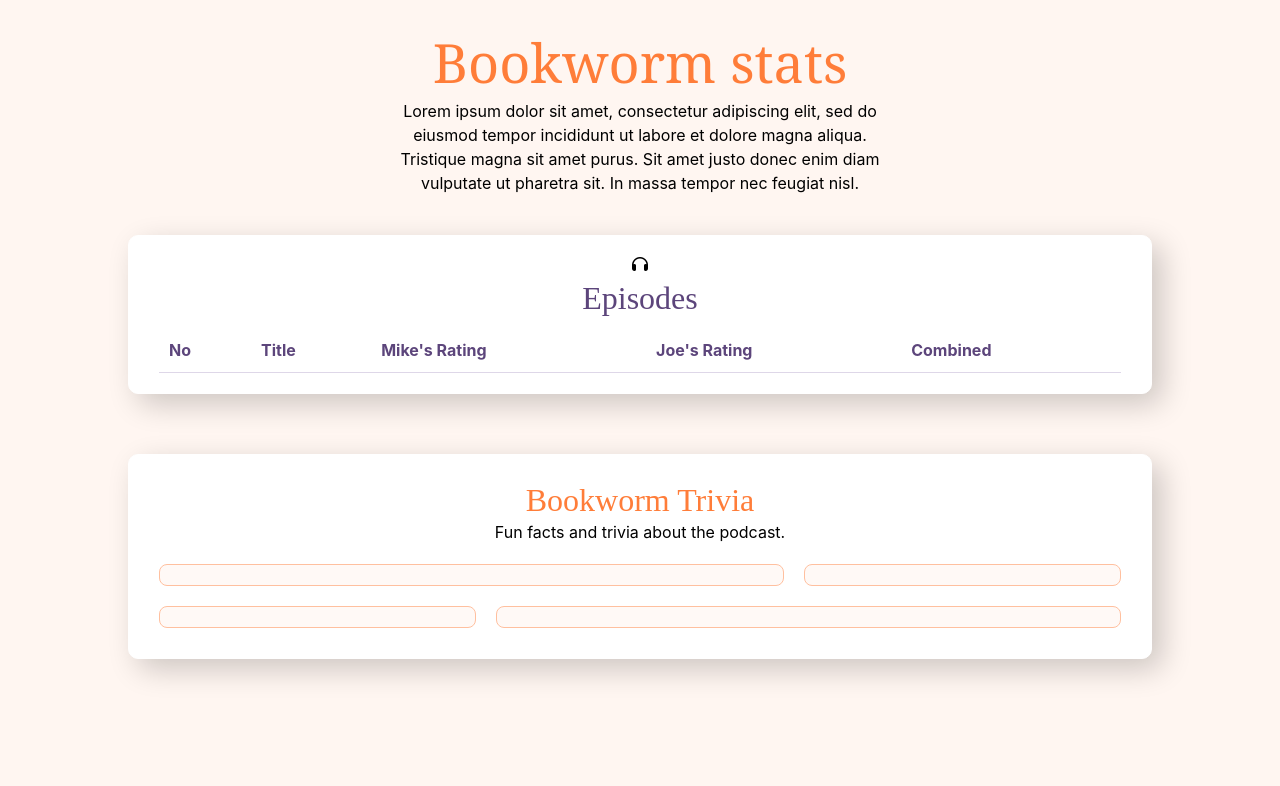
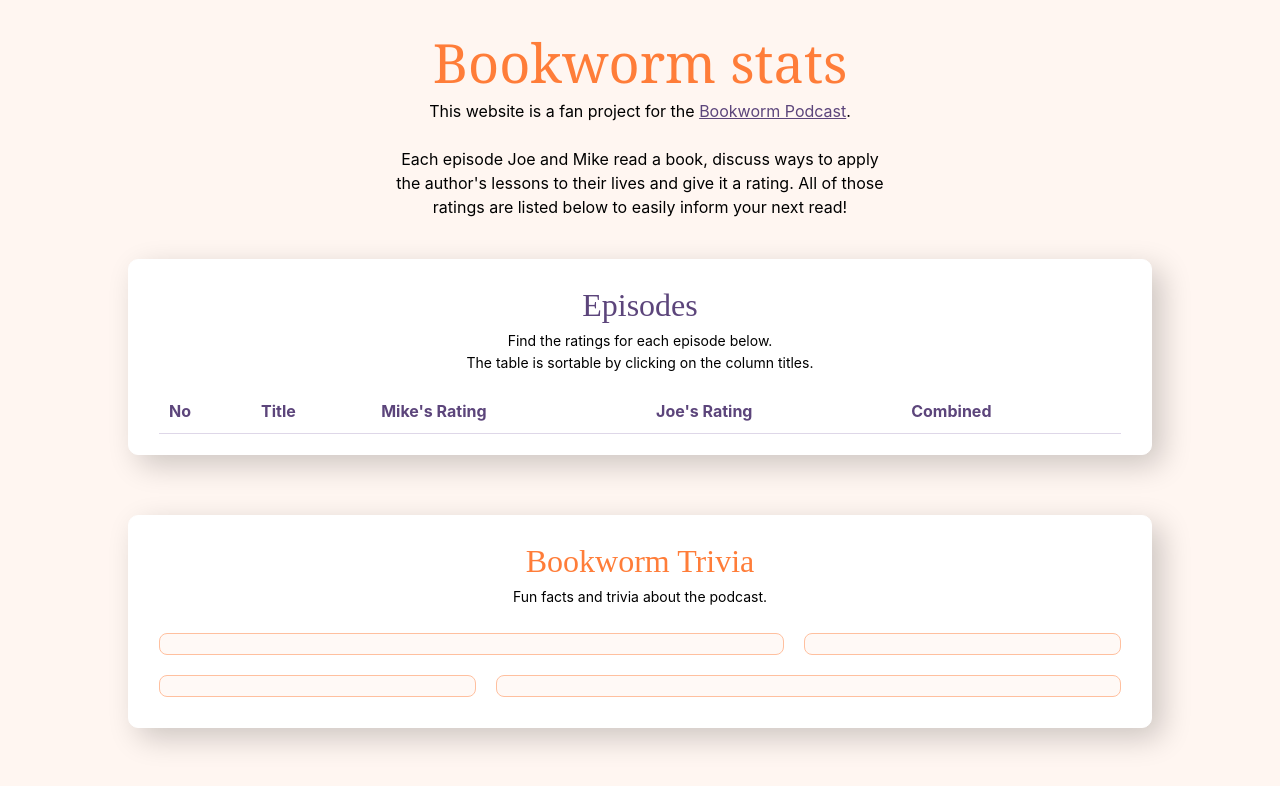
Before and after one commit to cjlm/evilpedia, an Eleventy site: page src/index.njk in a window 1280 px wide. Built offline with nearby package versions, Linux system fonts and the light colour scheme; Eleventy itself is replaced by a stand-in of ours; files that its build step writes are made by us from their sources; no server answers.

Commit message:
new subtitles

```diff
--- a/src/index.njk
+++ b/src/index.njk
@@ -8,15 +8,14 @@
     <div class="header">
 
         <h1>{{ title }}</h1>
-        <div role="doc-subtitle"> Lorem ipsum dolor sit amet, consectetur adipiscing elit, sed do eiusmod tempor incididunt ut labore et dolore magna aliqua. Tristique magna sit amet purus. Sit amet justo donec enim diam vulputate ut pharetra sit. In massa tempor nec feugiat nisl.</div>
+        <div role="doc-subtitle">
+            This website is a fan project for the <a href="https://bookworm.fm/">Bookworm Podcast</a>.<br><br>Each episode Joe and Mike read a book, discuss ways to apply the author's lessons to their lives and give it a rating. All of those ratings are listed below to easily inform your next read!
+        </div>
     </div>
 
     <div class="sheet">
-        <div class="icon-center-two">
-            <i class="fa-solid fa-headphones"></i>
-
             <h2>Episodes</h2>
-        </div>
+            <div role="h2-subtitle">Find the ratings for each episode below. <br>The table is sortable by clicking on the column titles.</div>
         <table class="table-sortable">
             <thead>
                 <tr>
@@ -54,7 +53,7 @@
     </div>
     <div class="trivia">
         <h2>Bookworm Trivia</h2>
-        <p role="doc-subtitle">Fun facts and trivia about the podcast.</p>
+        <p role="h2-subtitle">Fun facts and trivia about the podcast.</p>
         <div class="card-container">
             <div class="card-item five-stars">
                 <p>{{ bwFeed.fiveStars | safe}}</p>
```
